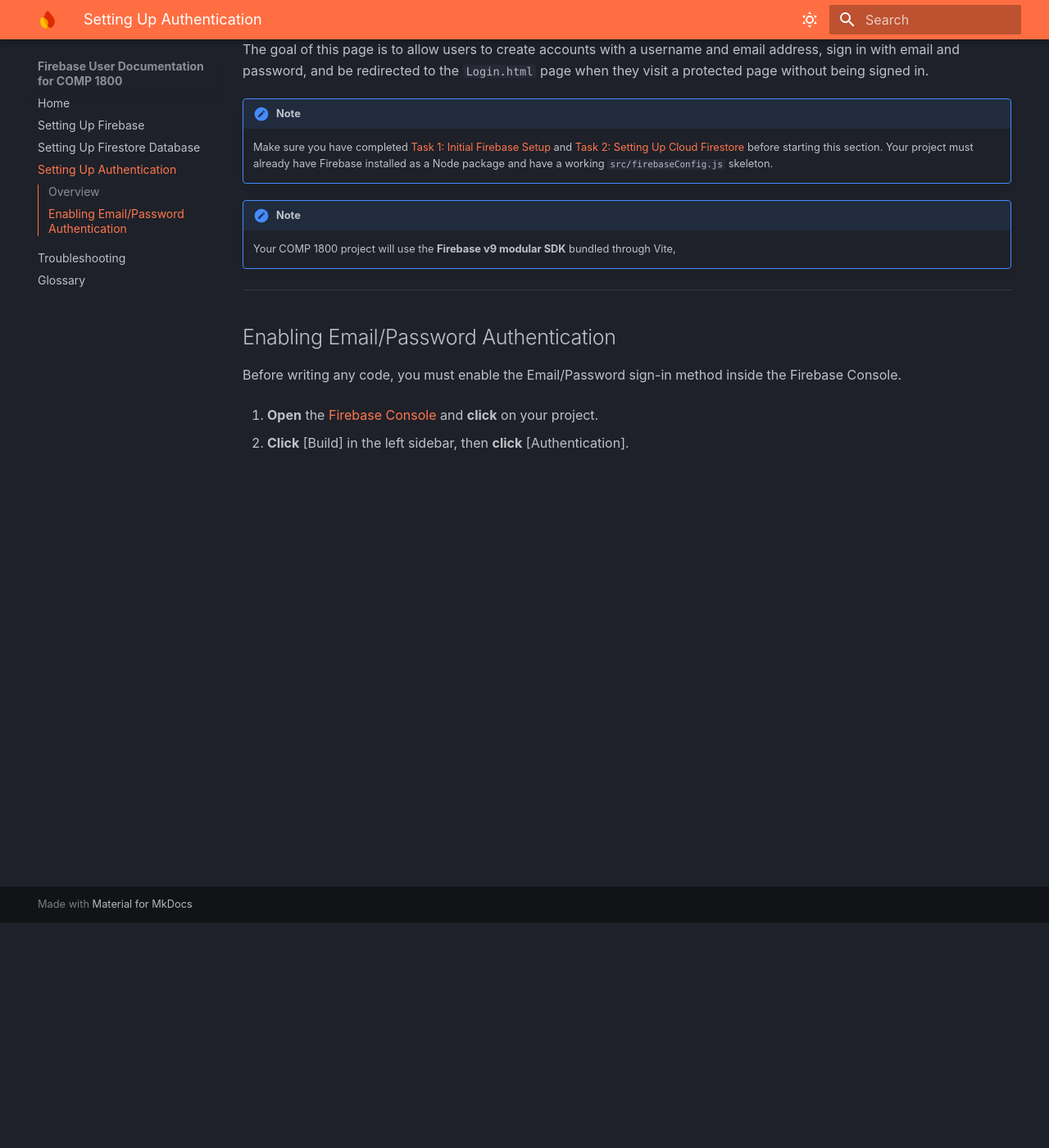
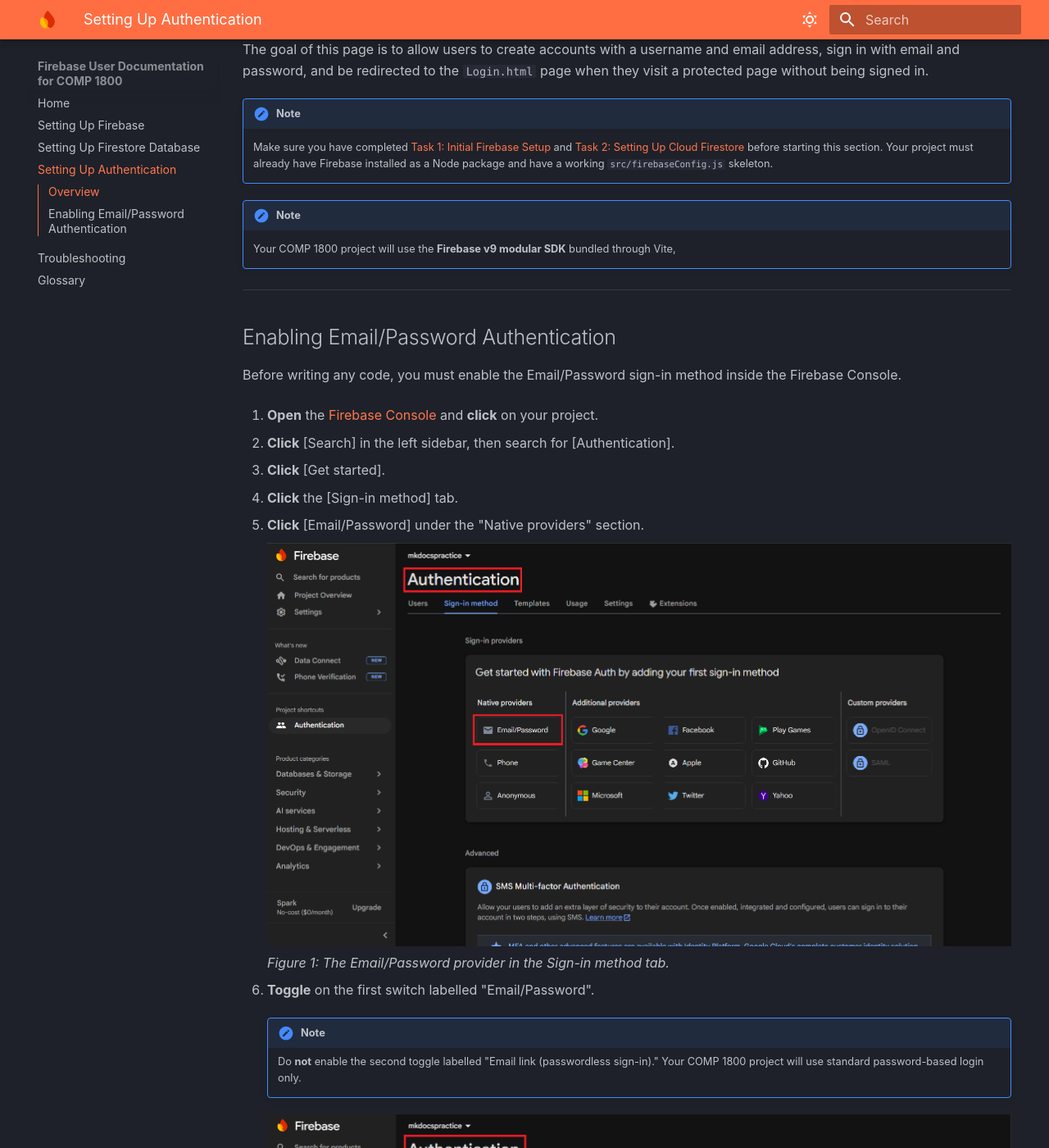
Before and after one commit to jameeel01/MKDOCS, an MkDocs documentation site: the page built from docs/task3_authentication.md, in a window 1280 px wide and 1400 px high, scrolled down 275 px. Shown: the whole window at 82% size. Built offline with MkDocs 1.6.1 and Material for MkDocs 9.7.7, drawn with Linux system fonts in a browser that asks for light colours; some web fonts are replaced; some of the changed text lies outside the part shown.

Commit message:
Add steps 6-7 for enabling authentication with working screenshot

```diff
--- a/docs/task3_authentication.md
+++ b/docs/task3_authentication.md
@@ -22,4 +22,30 @@
 
 1. **Open** the [Firebase Console](https://console.firebase.google.com) and **click** on your project.
 
-2. **Click** [Build] in the left sidebar, then **click** [Authentication].
+2. **Click** [Search] in the left sidebar, then search for [Authentication].
+
+3. **Click** [Get started].
+
+4. **Click** the [Sign-in method] tab.
+
+5. **Click** [Email/Password] under the "Native providers" section.
+
+    ![Sign-in method tab showing the Email/Password provider](assets/firebase_authentication_1.png "Email/Password sign-in provider")
+    *Figure 1: The Email/Password provider in the Sign-in method tab.*
+
+6. **Toggle** on the first switch labelled "Email/Password".
+
+    !!! note
+        Do **not** enable the second toggle labelled "Email link (passwordless sign-in)." Your COMP 1800 project will use standard password-based login only.
+
+    ![Email/Password configuration panel with the top toggle enabled](assets/firebase_authentication_2.png "Enabling Email/Password authentication")
+    *Figure 2: Enabling the Email/Password sign-in method.*
+
+7. **Click** [Save].
+
+    At this point, "Email/Password" appears as an **Enabled** provider in the list.
+
+!!! success
+    Email/Password authentication is now enabled for your Firebase project.
+
+---
```
Also changed, not shown: docs/assets/firebase_authentication_1.png (added), docs/assets/firebase_authentication_2.png (added).
